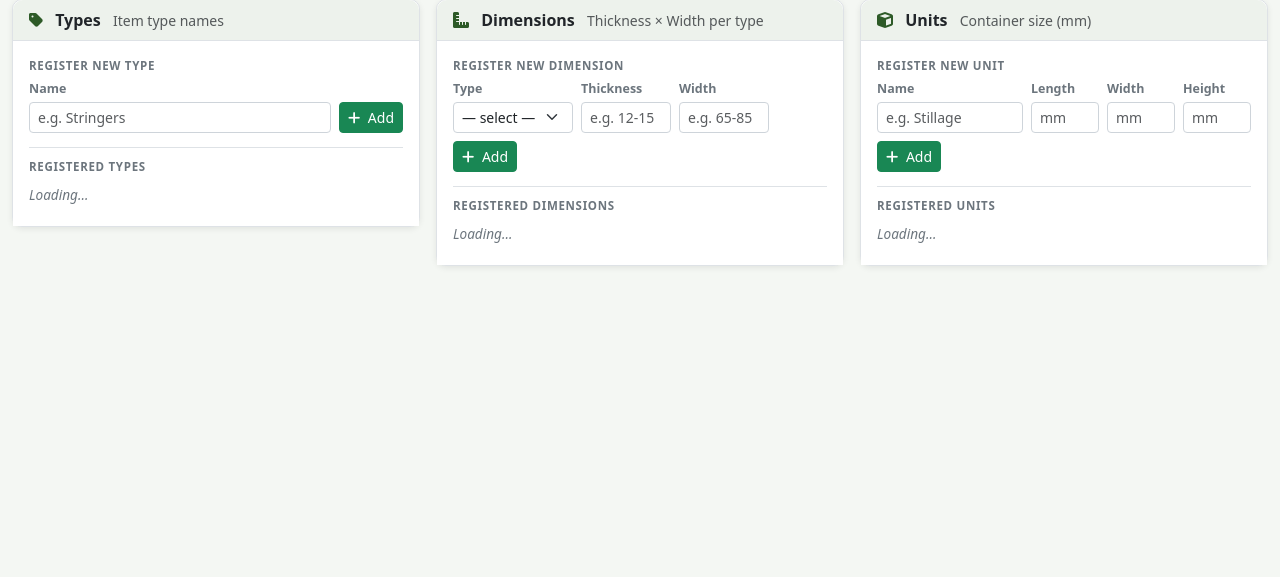
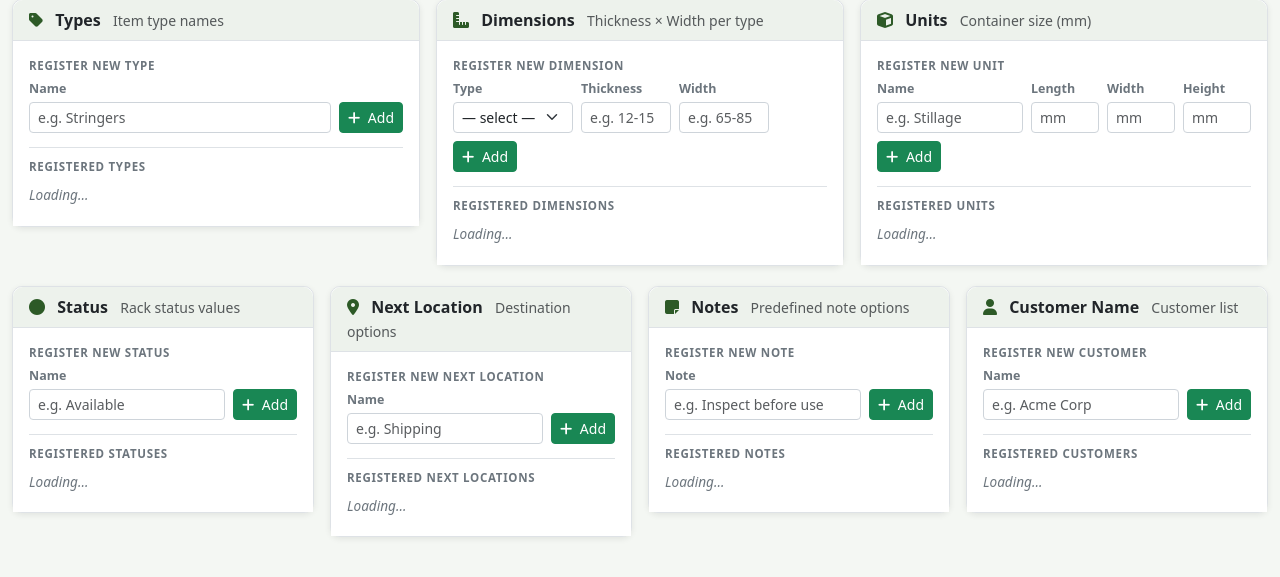
Before and after one commit to MatheusDVizzotto/schedules, a Flask app: page /racks/config in a window 1280 px wide. Shown: the part 157-734 px from the top of the page. Run offline with Flask 3, Linux system fonts and the light colour scheme; the visitor is signed in with stand-in values (Sample User, id 1); parts of the project's set-up code (start-up, migrations or seed data) failed here and were passed over.

Commit message:
Feat: add Status, Next Location, Notes, and Customer Name config sections to Racks Config page
Co-Authored-By: Claude Sonnet 4.6 <noreply@anthropic.com>

```diff
--- a/app.py
+++ b/app.py
@@ -827,10 +827,14 @@ def get_racks_config():
             invalidate_racks_cache()
             handler = get_cached_racks_handler()
         return jsonify({
-            'success':    True,
-            'types':      handler.get_config_types(),
-            'dimensions': handler.get_config_dimensions(),
-            'units':      handler.get_config_units(),
+            'success':        True,
+            'types':          handler.get_config_types(),
+            'dimensions':     handler.get_config_dimensions(),
+            'units':          handler.get_config_units(),
+            'statuses':       handler.get_config_statuses(),
+            'next_locations': handler.get_config_next_locations(),
+            'notes':          handler.get_config_notes(),
+            'customers':      handler.get_config_customers(),
         })
     except Exception as e:
         return jsonify({'success': False, 'error': str(e)}), 500
@@ -1008,6 +1012,242 @@ def delete_config_unit():
 
 
 # ---------------------------------------------------------------------------
+# API – Racks Config — Statuses
+# ---------------------------------------------------------------------------
+
+@app.route('/api/racks/config/statuses', methods=['POST'])
+@login_required
+def add_config_status():
+    try:
+        data = request.get_json()
+        if not data or not data.get('name'):
+            return jsonify({'success': False, 'error': 'name is required'}), 400
+        handler = get_rack_handler()
+        handler.load()
+        statuses = handler.add_config_status(data['name'])
+        handler.close()
+        invalidate_racks_cache()
+        return jsonify({'success': True, 'statuses': statuses})
+    except ValueError as e:
+        return jsonify({'success': False, 'error': str(e)}), 400
+    except Exception as e:
+        return jsonify({'success': False, 'error': str(e)}), 500
+
+
+@app.route('/api/racks/config/statuses/update', methods=['POST'])
+@login_required
+def update_config_status():
+    try:
+        data = request.get_json()
+        if not data or not data.get('old_name') or not data.get('new_name'):
+            return jsonify({'success': False, 'error': 'old_name and new_name are required'}), 400
+        handler = get_rack_handler()
+        handler.load()
+        statuses = handler.update_config_status(data['old_name'], data['new_name'])
+        handler.close()
+        invalidate_racks_cache()
+        return jsonify({'success': True, 'statuses': statuses})
+    except ValueError as e:
+        return jsonify({'success': False, 'error': str(e)}), 400
+    except Exception as e:
+        return jsonify({'success': False, 'error': str(e)}), 500
+
+
+@app.route('/api/racks/config/statuses/delete', methods=['POST'])
+@login_required
+def delete_config_status():
+    try:
+        data = request.get_json()
+        if not data or not data.get('name'):
+            return jsonify({'success': False, 'error': 'name is required'}), 400
+        handler = get_rack_handler()
+        handler.load()
+        statuses = handler.delete_config_status(data['name'])
+        handler.close()
+        invalidate_racks_cache()
+        return jsonify({'success': True, 'statuses': statuses})
+    except Exception as e:
+        return jsonify({'success': False, 'error': str(e)}), 500
+
+
+# ---------------------------------------------------------------------------
+# API – Racks Config — Next Locations
+# ---------------------------------------------------------------------------
+
+@app.route('/api/racks/config/next-locations', methods=['POST'])
+@login_required
+def add_config_next_location():
+    try:
+        data = request.get_json()
+        if not data or not data.get('name'):
+            return jsonify({'success': False, 'error': 'name is required'}), 400
+        handler = get_rack_handler()
+        handler.load()
+        items = handler.add_config_next_location(data['name'])
+        handler.close()
+        invalidate_racks_cache()
+        return jsonify({'success': True, 'next_locations': items})
+    except ValueError as e:
+        return jsonify({'success': False, 'error': str(e)}), 400
+    except Exception as e:
+        return jsonify({'success': False, 'error': str(e)}), 500
+
+
+@app.route('/api/racks/config/next-locations/update', methods=['POST'])
+@login_required
+def update_config_next_location():
+    try:
+        data = request.get_json()
+        if not data or not data.get('old_name') or not data.get('new_name'):
+            return jsonify({'success': False, 'error': 'old_name and new_name are required'}), 400
+        handler = get_rack_handler()
+        handler.load()
+        items = handler.update_config_next_location(data['old_name'], data['new_name'])
+        handler.close()
+        invalidate_racks_cache()
+        return jsonify({'success': True, 'next_locations': items})
+    except ValueError as e:
+        return jsonify({'success': False, 'error': str(e)}), 400
+    except Exception as e:
+        return jsonify({'success': False, 'error': str(e)}), 500
+
+
+@app.route('/api/racks/config/next-locations/delete', methods=['POST'])
+@login_required
+def delete_config_next_location():
+    try:
+        data = request.get_json()
+        if not data or not data.get('name'):
+            return jsonify({'success': False, 'error': 'name is required'}), 400
+        handler = get_rack_handler()
+        handler.load()
+        items = handler.delete_config_next_location(data['name'])
+        handler.close()
+        invalidate_racks_cache()
+        return jsonify({'success': True, 'next_locations': items})
+    except Exception as e:
+        return jsonify({'success': False, 'error': str(e)}), 500
+
+
+# ---------------------------------------------------------------------------
+# API – Racks Config — Notes
+# ---------------------------------------------------------------------------
+
+@app.route('/api/racks/config/notes', methods=['POST'])
+@login_required
+def add_config_note():
+    try:
+        data = request.get_json()
+        if not data or not data.get('name'):
+            return jsonify({'success': False, 'error': 'name is required'}), 400
+        handler = get_rack_handler()
+        handler.load()
+        items = handler.add_config_note(data['name'])
+        handler.close()
+        invalidate_racks_cache()
+        return jsonify({'success': True, 'notes': items})
+    except ValueError as e:
+        return jsonify({'success': False, 'error': str(e)}), 400
+    except Exception as e:
+        return jsonify({'success': False, 'error': str(e)}), 500
+
+
+@app.route('/api/racks/config/notes/update', methods=['POST'])
+@login_required
+def update_config_note():
+    try:
+        data = request.get_json()
+        if not data or not data.get('old_name') or not data.get('new_name'):
+            return jsonify({'success': False, 'error': 'old_name and new_name are required'}), 400
+        handler = get_rack_handler()
+        handler.load()
+        items = handler.update_config_note(data['old_name'], data['new_name'])
+        handler.close()
+        invalidate_racks_cache()
+        return jsonify({'success': True, 'notes': items})
+    except ValueError as e:
+        return jsonify({'success': False, 'error': str(e)}), 400
+    except Exception as e:
+        return jsonify({'success': False, 'error': str(e)}), 500
+
+
+@app.route('/api/racks/config/notes/delete', methods=['POST'])
+@login_required
+def delete_config_note():
+    try:
+        data = request.get_json()
+        if not data or not data.get('name'):
+            return jsonify({'success': False, 'error': 'name is required'}), 400
+        handler = get_rack_handler()
+        handler.load()
+        items = handler.delete_config_note(data['name'])
+        handler.close()
+        invalidate_racks_cache()
+        return jsonify({'success': True, 'notes': items})
+    except Exception as e:
+        return jsonify({'success': False, 'error': str(e)}), 500
+
+
+# ---------------------------------------------------------------------------
+# API – Racks Config — Customers
+# ---------------------------------------------------------------------------
+
+@app.route('/api/racks/config/customers', methods=['POST'])
+@login_required
+def add_config_customer():
+    try:
+        data = request.get_json()
+        if not data or not data.get('name'):
+            return jsonify({'success': False, 'error': 'name is required'}), 400
+        handler = get_rack_handler()
+        handler.load()
+        items = handler.add_config_customer(data['name'])
+        handler.close()
+        invalidate_racks_cache()
+        return jsonify({'success': True, 'customers': items})
+    except ValueError as e:
+        return jsonify({'success': False, 'error': str(e)}), 400
+    except Exception as e:
+        return jsonify({'success': False, 'error': str(e)}), 500
+
+
+@app.route('/api/racks/config/customers/update', methods=['POST'])
+@login_required
+def update_config_customer():
+    try:
+        data = request.get_json()
+        if not data or not data.get('old_name') or not data.get('new_name'):
+            return jsonify({'success': False, 'error': 'old_name and new_name are required'}), 400
+        handler = get_rack_handler()
+        handler.load()
+        items = handler.update_config_customer(data['old_name'], data['new_name'])
+        handler.close()
+        invalidate_racks_cache()
+        return jsonify({'success': True, 'customers': items})
+    except ValueError as e:
+        return jsonify({'success': False, 'error': str(e)}), 400
+    except Exception as e:
+        return jsonify({'success': False, 'error': str(e)}), 500
+
+
+@app.route('/api/racks/config/customers/delete', methods=['POST'])
+@login_required
+def delete_config_customer():
+    try:
+        data = request.get_json()
+        if not data or not data.get('name'):
+            return jsonify({'success': False, 'error': 'name is required'}), 400
+        handler = get_rack_handler()
+        handler.load()
+        items = handler.delete_config_customer(data['name'])
+        handler.close()
+        invalidate_racks_cache()
+        return jsonify({'success': True, 'customers': items})
+    except Exception as e:
+        return jsonify({'success': False, 'error': str(e)}), 500
+
+
+# ---------------------------------------------------------------------------
 # API – debug (remove before going to production)
 # ---------------------------------------------------------------------------
 
--- a/static/js/racks_config.js
+++ b/static/js/racks_config.js
@@ -1,6 +1,6 @@
 // static/js/racks_config.js
 
-var cfgData = { types: [], dimensions: [], units: [] };
+var cfgData = { types: [], dimensions: [], units: [], statuses: [], next_locations: [], notes: [], customers: [] };
 
 function escHtml(str) {
     return String(str || '').replace(/&/g,'&amp;').replace(/</g,'&lt;').replace(/>/g,'&gt;').replace(/"/g,'&quot;').replace(/'/g,'&#39;');
@@ -15,6 +15,15 @@ document.addEventListener('DOMContentLoaded', function () {
     document.getElementById('typeNameInput').addEventListener('keydown', function (e) { if (e.key === 'Enter') submitAddType(); });
     document.getElementById('addDimBtn').addEventListener('click', submitAddDim);
     document.getElementById('addUnitBtn').addEventListener('click', submitAddUnit);
+
+    document.getElementById('addStatusBtn').addEventListener('click', function () { statusMgr.submitAdd(); });
+    document.getElementById('statusNameInput').addEventListener('keydown', function (e) { if (e.key === 'Enter') statusMgr.submitAdd(); });
+    document.getElementById('addNextLocBtn').addEventListener('click', function () { nextLocMgr.submitAdd(); });
+    document.getElementById('nextLocNameInput').addEventListener('keydown', function (e) { if (e.key === 'Enter') nextLocMgr.submitAdd(); });
+    document.getElementById('addNoteBtn').addEventListener('click', function () { noteMgr.submitAdd(); });
+    document.getElementById('noteNameInput').addEventListener('keydown', function (e) { if (e.key === 'Enter') noteMgr.submitAdd(); });
+    document.getElementById('addCustomerBtn').addEventListener('click', function () { customerMgr.submitAdd(); });
+    document.getElementById('customerNameInput').addEventListener('keydown', function (e) { if (e.key === 'Enter') customerMgr.submitAdd(); });
 });
 
 async function loadConfig() {
@@ -22,7 +31,15 @@ async function loadConfig() {
         var res  = await fetch('/api/racks/config');
         var data = await res.json();
         if (!data.success) { showAlert('danger', 'Error loading config: ' + data.error); return; }
-        cfgData = { types: data.types || [], dimensions: data.dimensions || [], units: data.units || [] };
+        cfgData = {
+            types:          data.types          || [],
+            dimensions:     data.dimensions     || [],
+            units:          data.units          || [],
+            statuses:       data.statuses       || [],
+            next_locations: data.next_locations || [],
+            notes:          data.notes          || [],
+            customers:      data.customers      || [],
+        };
         renderAll();
     } catch (err) {
         showAlert('danger', 'Network error: ' + err.message);
@@ -34,6 +51,10 @@ function renderAll() {
     renderDims();
     renderUnits();
     populateDimTypeSelect();
+    statusMgr.render();
+    nextLocMgr.render();
+    noteMgr.render();
+    customerMgr.render();
 }
 
 // ── Types ─────────────────────────────────────────────────────────────────────
@@ -362,3 +383,123 @@ function showAlert(type, msg) {
     area.innerHTML = '<div class="alert alert-' + type + ' alert-dismissible fade show py-2" role="alert">' +
         msg + '<button type="button" class="btn-close" data-bs-dismiss="alert"></button></div>';
 }
+
+// ── Generic simple-name list manager ─────────────────────────────────────────
+// cfg: { key, apiBase, responseKey, listId, inputId, errorId, icon, label, editAttr }
+
+function makeSimpleConfigManager(cfg) {
+
+    function render() {
+        var el = document.getElementById(cfg.listId);
+        var items = cfgData[cfg.key];
+        if (!items || !items.length) {
+            el.className = 'cfg-list-empty';
+            el.textContent = 'No ' + cfg.label.toLowerCase() + ' registered yet.';
+            return;
+        }
+        el.className = '';
+        el.innerHTML = items.map(function (name) {
+            return '<div class="cfg-list-item" data-' + cfg.editAttr + '="' + escHtml(name) + '">' +
+                '<span class="item-label"><i class="' + cfg.icon + ' me-2 text-muted" style="font-size:0.72rem;"></i>' + escHtml(name) + '</span>' +
+                '<span class="item-actions">' +
+                  '<button class="btn btn-sm btn-outline-secondary py-0 px-1 btn-edit-simple" title="Edit"><i class="fas fa-pencil-alt"></i></button>' +
+                  '<button class="btn btn-sm btn-outline-danger py-0 px-1 btn-delete-simple" title="Delete"><i class="fas fa-trash-alt"></i></button>' +
+                '</span>' +
+            '</div>';
+        }).join('');
+        el.querySelectorAll('.btn-edit-simple').forEach(function (btn) {
+            btn.addEventListener('click', function () { startEdit(btn.closest('[data-' + cfg.editAttr + ']')); });
+        });
+        el.querySelectorAll('.btn-delete-simple').forEach(function (btn) {
+            btn.addEventListener('click', function () { deleteItem(btn.closest('[data-' + cfg.editAttr + ']').getAttribute('data-' + cfg.editAttr)); });
+        });
+    }
+
+    function startEdit(itemEl) {
+        var name = itemEl.getAttribute('data-' + cfg.editAttr);
+        itemEl.outerHTML =
+            '<div class="cfg-edit-row" data-editing-' + cfg.editAttr + '="' + escHtml(name) + '">' +
+              '<div class="cfg-edit-fields">' +
+                '<div class="form-group" style="flex:1;">' +
+                  '<label>Name</label>' +
+                  '<input type="text" class="form-control form-control-sm edit-simple-name" value="' + escHtml(name) + '">' +
+                '</div>' +
+              '</div>' +
+              '<div class="d-flex gap-2">' +
+                '<button class="btn btn-sm btn-success btn-save-simple-edit">Save</button>' +
+                '<button class="btn btn-sm btn-outline-secondary btn-cancel-simple-edit">Cancel</button>' +
+              '</div>' +
+              '<div class="text-danger small mt-1 edit-simple-err d-none"></div>' +
+            '</div>';
+        var row = document.querySelector('[data-editing-' + cfg.editAttr + '="' + name + '"]');
+        row.querySelector('.btn-save-simple-edit').addEventListener('click', function () { saveEdit(row, name); });
+        row.querySelector('.btn-cancel-simple-edit').addEventListener('click', function () { render(); });
+    }
+
+    async function saveEdit(row, oldName) {
+        var newName = row.querySelector('.edit-simple-name').value.trim();
+        if (!newName) return;
+        var errEl = row.querySelector('.edit-simple-err');
+        errEl.classList.add('d-none');
+        try {
+            var res  = await fetch(cfg.apiBase + '/update', { method: 'POST', headers: { 'Content-Type': 'application/json' }, body: JSON.stringify({ old_name: oldName, new_name: newName }) });
+            var data = await res.json();
+            if (!data.success) { errEl.textContent = data.error; errEl.classList.remove('d-none'); return; }
+            cfgData[cfg.key] = data[cfg.responseKey];
+            render();
+            showAlert('success', '<i class="fas fa-check-circle me-1"></i> ' + cfg.label + ' updated.');
+        } catch (err) { errEl.textContent = err.message; errEl.classList.remove('d-none'); }
+    }
+
+    async function submitAdd() {
+        var name = document.getElementById(cfg.inputId).value.trim();
+        if (!name) return;
+        setError(cfg.errorId, null);
+        try {
+            var res  = await fetch(cfg.apiBase, { method: 'POST', headers: { 'Content-Type': 'application/json' }, body: JSON.stringify({ name: name }) });
+            var data = await res.json();
+            if (!data.success) { setError(cfg.errorId, data.error); return; }
+            cfgData[cfg.key] = data[cfg.responseKey];
+            document.getElementById(cfg.inputId).value = '';
+            render();
+            showAlert('success', '<i class="fas fa-check-circle me-1"></i> ' + cfg.label + ' <strong>' + escHtml(name) + '</strong> added.');
+        } catch (err) { setError(cfg.errorId, err.message); }
+    }
+
+    async function deleteItem(name) {
+        if (!confirm('Delete "' + name + '"?')) return;
+        try {
+            var res  = await fetch(cfg.apiBase + '/delete', { method: 'POST', headers: { 'Content-Type': 'application/json' }, body: JSON.stringify({ name: name }) });
+            var data = await res.json();
+            if (!data.success) { showAlert('danger', 'Error: ' + data.error); return; }
+            cfgData[cfg.key] = data[cfg.responseKey];
+            render();
+        } catch (err) { showAlert('danger', err.message); }
+    }
+
+    return { render: render, submitAdd: submitAdd };
+}
+
+var statusMgr = makeSimpleConfigManager({
+    key: 'statuses', apiBase: '/api/racks/config/statuses', responseKey: 'statuses',
+    listId: 'statusesList', inputId: 'statusNameInput', errorId: 'statusError',
+    icon: 'fas fa-circle', label: 'Status', editAttr: 'status',
+});
+
+var nextLocMgr = makeSimpleConfigManager({
+    key: 'next_locations', apiBase: '/api/racks/config/next-locations', responseKey: 'next_locations',
+    listId: 'nextLocsList', inputId: 'nextLocNameInput', errorId: 'nextLocError',
+    icon: 'fas fa-map-marker-alt', label: 'Next Location', editAttr: 'next-loc',
+});
+
+var noteMgr = makeSimpleConfigManager({
+    key: 'notes', apiBase: '/api/racks/config/notes', responseKey: 'notes',
+    listId: 'notesList', inputId: 'noteNameInput', errorId: 'noteError',
+    icon: 'fas fa-sticky-note', label: 'Note', editAttr: 'note',
+});
+
+var customerMgr = makeSimpleConfigManager({
+    key: 'customers', apiBase: '/api/racks/config/customers', responseKey: 'customers',
+    listId: 'customersList', inputId: 'customerNameInput', errorId: 'customerError',
+    icon: 'fas fa-user', label: 'Customer', editAttr: 'customer',
+});
--- a/templates/racks_config.html
+++ b/templates/racks_config.html
@@ -158,6 +158,111 @@
             </div>
 
         </div>
+
+        <!-- Rack System Fields -->
+        <div class="row g-3 mt-1">
+
+            <!-- Statuses -->
+            <div class="col-12 col-sm-6 col-md-3">
+                <div class="card">
+                    <div class="card-header">
+                        <i class="fas fa-circle me-2" style="color:#2d5a27;"></i>
+                        <strong>Status</strong>
+                        <span class="text-muted small ms-2">Rack status values</span>
+                    </div>
+                    <div class="card-body">
+                        <div class="cfg-section-label">Register new status</div>
+                        <div class="cfg-form-row">
+                            <div class="form-group" style="flex:1;">
+                                <label for="statusNameInput">Name</label>
+                                <input type="text" id="statusNameInput" class="form-control form-control-sm" placeholder="e.g. Available">
+                            </div>
+                            <button class="btn btn-sm btn-success" id="addStatusBtn"><i class="fas fa-plus me-1"></i> Add</button>
+                        </div>
+                        <div id="statusError" class="text-danger small mt-1 d-none"></div>
+                        <div class="cfg-divider"></div>
+                        <div class="cfg-section-label">Registered statuses</div>
+                        <div id="statusesList" class="cfg-list-empty">Loading…</div>
+                    </div>
+                </div>
+            </div>
+
+            <!-- Next Locations -->
+            <div class="col-12 col-sm-6 col-md-3">
+                <div class="card">
+                    <div class="card-header">
+                        <i class="fas fa-map-marker-alt me-2" style="color:#2d5a27;"></i>
+                        <strong>Next Location</strong>
+                        <span class="text-muted small ms-2">Destination options</span>
+                    </div>
+                    <div class="card-body">
+                        <div class="cfg-section-label">Register new next location</div>
+                        <div class="cfg-form-row">
+                            <div class="form-group" style="flex:1;">
+                                <label for="nextLocNameInput">Name</label>
+                                <input type="text" id="nextLocNameInput" class="form-control form-control-sm" placeholder="e.g. Shipping">
+                            </div>
+                            <button class="btn btn-sm btn-success" id="addNextLocBtn"><i class="fas fa-plus me-1"></i> Add</button>
+                        </div>
+                        <div id="nextLocError" class="text-danger small mt-1 d-none"></div>
+                        <div class="cfg-divider"></div>
+                        <div class="cfg-section-label">Registered next locations</div>
+                        <div id="nextLocsList" class="cfg-list-empty">Loading…</div>
+                    </div>
+                </div>
+            </div>
+
+            <!-- Notes -->
+            <div class="col-12 col-sm-6 col-md-3">
+                <div class="card">
+                    <div class="card-header">
+                        <i class="fas fa-sticky-note me-2" style="color:#2d5a27;"></i>
+                        <strong>Notes</strong>
+                        <span class="text-muted small ms-2">Predefined note options</span>
+                    </div>
+                    <div class="card-body">
+                        <div class="cfg-section-label">Register new note</div>
+                        <div class="cfg-form-row">
+                            <div class="form-group" style="flex:1;">
+                                <label for="noteNameInput">Note</label>
+                                <input type="text" id="noteNameInput" class="form-control form-control-sm" placeholder="e.g. Inspect before use">
+                            </div>
+                            <button class="btn btn-sm btn-success" id="addNoteBtn"><i class="fas fa-plus me-1"></i> Add</button>
+                        </div>
+                        <div id="noteError" class="text-danger small mt-1 d-none"></div>
+                        <div class="cfg-divider"></div>
+                        <div class="cfg-section-label">Registered notes</div>
+                        <div id="notesList" class="cfg-list-empty">Loading…</div>
+                    </div>
+                </div>
+            </div>
+
+            <!-- Customers -->
+            <div class="col-12 col-sm-6 col-md-3">
+                <div class="card">
+                    <div class="card-header">
+                        <i class="fas fa-user me-2" style="color:#2d5a27;"></i>
+                        <strong>Customer Name</strong>
+                        <span class="text-muted small ms-2">Customer list</span>
+                    </div>
+                    <div class="card-body">
+                        <div class="cfg-section-label">Register new customer</div>
+                        <div class="cfg-form-row">
+                            <div class="form-group" style="flex:1;">
+                                <label for="customerNameInput">Name</label>
+                                <input type="text" id="customerNameInput" class="form-control form-control-sm" placeholder="e.g. Acme Corp">
+                            </div>
+                            <button class="btn btn-sm btn-success" id="addCustomerBtn"><i class="fas fa-plus me-1"></i> Add</button>
+                        </div>
+                        <div id="customerError" class="text-danger small mt-1 d-none"></div>
+                        <div class="cfg-divider"></div>
+                        <div class="cfg-section-label">Registered customers</div>
+                        <div id="customersList" class="cfg-list-empty">Loading…</div>
+                    </div>
+                </div>
+            </div>
+
+        </div>
     </div>
 
     <script src="https://cdn.jsdelivr.net/npm/bootstrap@5.3.0/dist/js/bootstrap.bundle.min.js"></script>
```
Also changed, not shown: racks_handler.py (+131 -4 lines).
